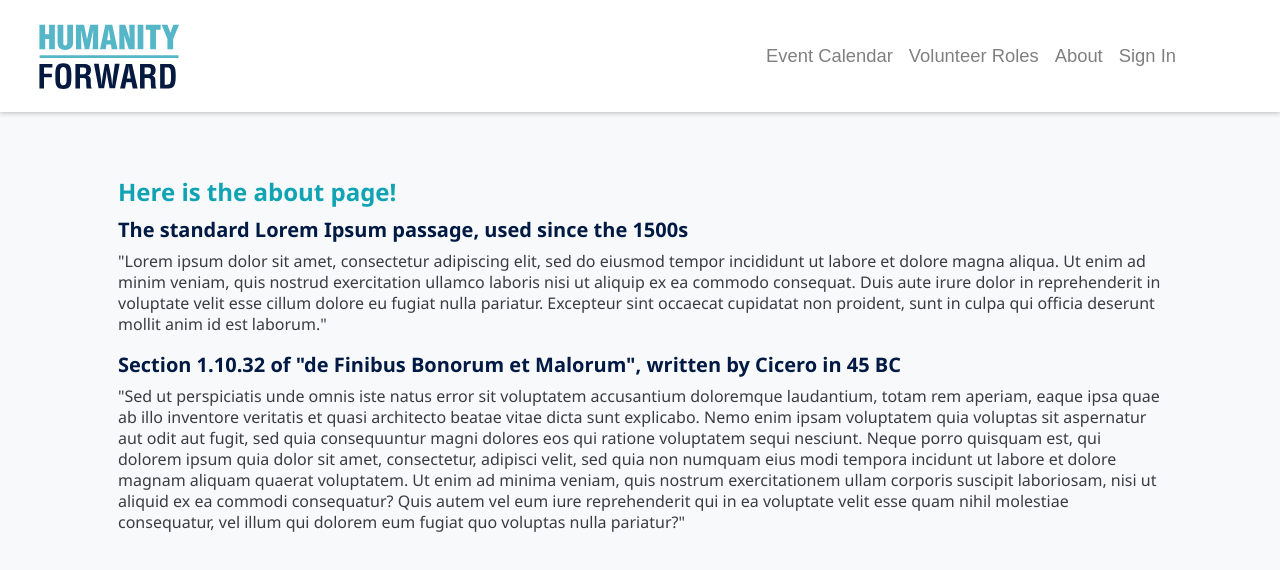
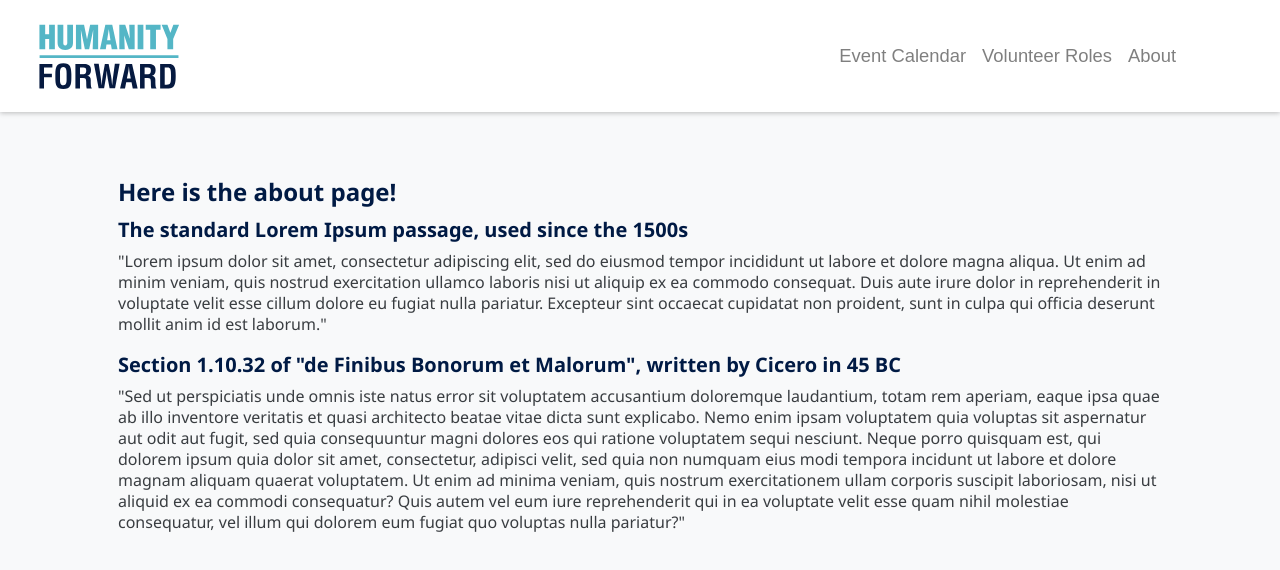
Before and after one commit to HF-RapidResponse/volunteer-portal, a React (Create React App) app: page /about in a window 1280 px wide. Shown: the top 570 px of the page. Built offline with nearby package versions, Linux system fonts and the light colour scheme.

Commit message:
commenting out signin route

```diff
--- a/src/App.js
+++ b/src/App.js
@@ -4,7 +4,7 @@ import Home from './components/Home';
 import Calendar from './components/Calendar';
 import Roles from './components/Roles';
 import About from './components/About';
-import Signin from './components/Signin';
+// import Signin from './components/Signin';
 
 import { Container } from 'react-bootstrap';
 import { BrowserRouter, Route, Switch } from 'react-router-dom';
@@ -21,7 +21,8 @@ function App() {
           <Route path="/calendar" exact component={Calendar} />
           <Route path="/roles" exact component={Roles} />
           <Route path="/about" exact component={About} />
-          <Route path="/signin" exact component={Signin} />
+          {/* <Route path="/signin" exact component={Signin} /> */}
+          <Route path="*" component={() => '404 NOT FOUND'} />
         </Switch>
       </Container>
     </BrowserRouter>
--- a/src/components/About.js
+++ b/src/components/About.js
@@ -3,7 +3,7 @@ import React from 'react';
 function About() {
   return (
     <>
-      <h2 className="hf-cyan">Here is the about page!</h2>
+      <h2>Here is the about page!</h2>
       <h3>The standard Lorem Ipsum passage, used since the 1500s</h3>
       <p>
         "Lorem ipsum dolor sit amet, consectetur adipiscing elit, sed do eiusmod
--- a/src/components/Calendar.js
+++ b/src/components/Calendar.js
@@ -1,6 +1,6 @@
 import React from 'react';
 
-function Calendar() {
+function Calendar(props) {
   return (
     <>
       <h2>Here is the calendar page!</h2>
--- a/src/components/Header.js
+++ b/src/components/Header.js
@@ -9,7 +9,7 @@ function Header() {
     { displayName: 'Event Calendar', url: '/calendar' },
     { displayName: 'Volunteer Roles', url: '/roles' },
     { displayName: 'About', url: '/about' },
-    { displayName: 'Sign In', url: '/signin' },
+    // { displayName: 'Sign In', url: '/signin' },
   ];
 
   const navLinks = [];
--- a/src/components/Home.js
+++ b/src/components/Home.js
@@ -1,7 +1,7 @@
 import React from 'react';
 import { Button } from 'react-bootstrap';
 
-function Home() {
+function Home(props) {
   return (
     <>
       <h2>Here is the home page!</h2>
--- a/src/components/Roles.js
+++ b/src/components/Roles.js
@@ -1,6 +1,6 @@
 import React from 'react';
 
-function Roles() {
+function Roles(props) {
   return (
     <>
       <h2>Here is the roles page!</h2>
--- a/src/components/Signin.js
+++ b/src/components/Signin.js
@@ -1,6 +1,6 @@
 import React from 'react';
 
-function Signin() {
+function Signin(props) {
   return (
     <>
       <h2>Here is the sign in page!</h2>
--- a/src/styles/header.scss
+++ b/src/styles/header.scss
@@ -1,3 +1,5 @@
+@import 'variables';
+
 #main-header {
   background-color: white;
   box-shadow: 0px 1px 5px rgba(0, 0, 0, 0.25);
@@ -9,7 +11,7 @@
 
 .nav-link {
   font-size: 1.15rem;
-  font-family: 'Arial';
+  font-family: Arial;
 }
 
 #links-container {
```
